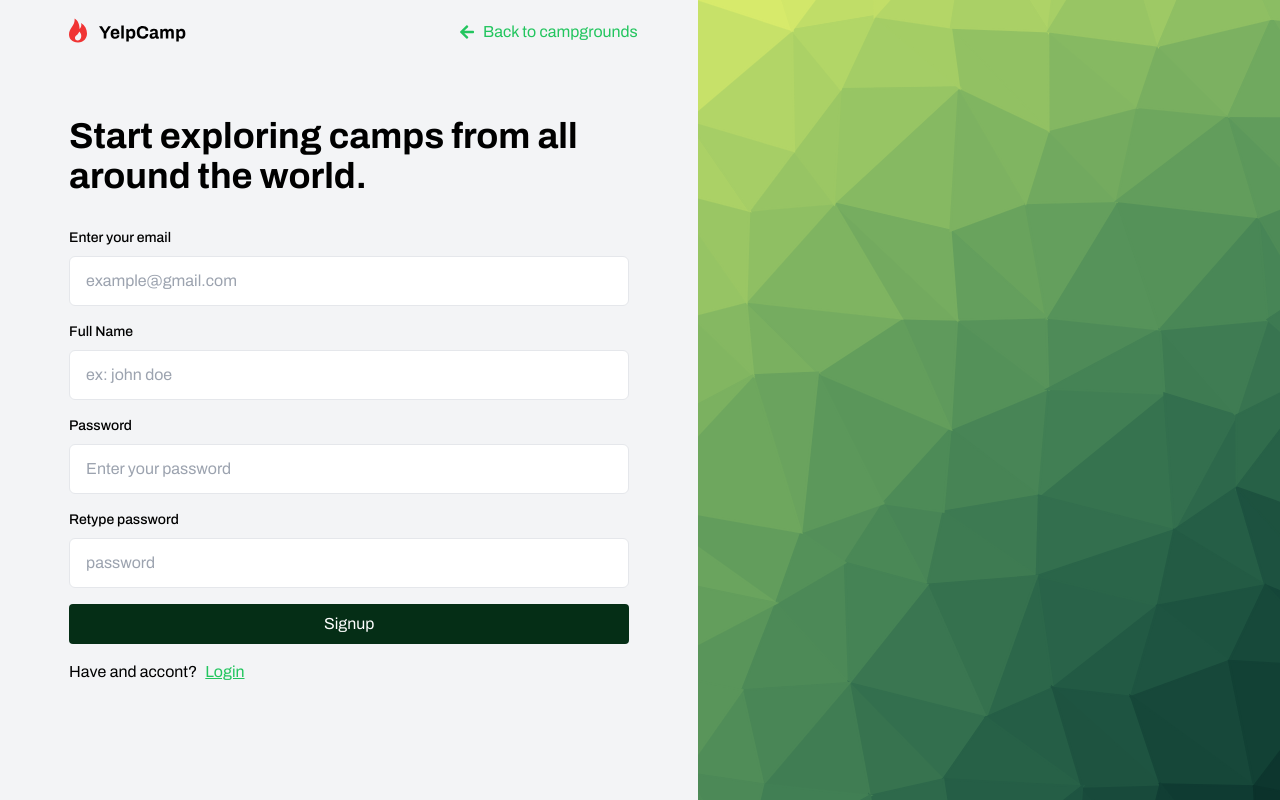
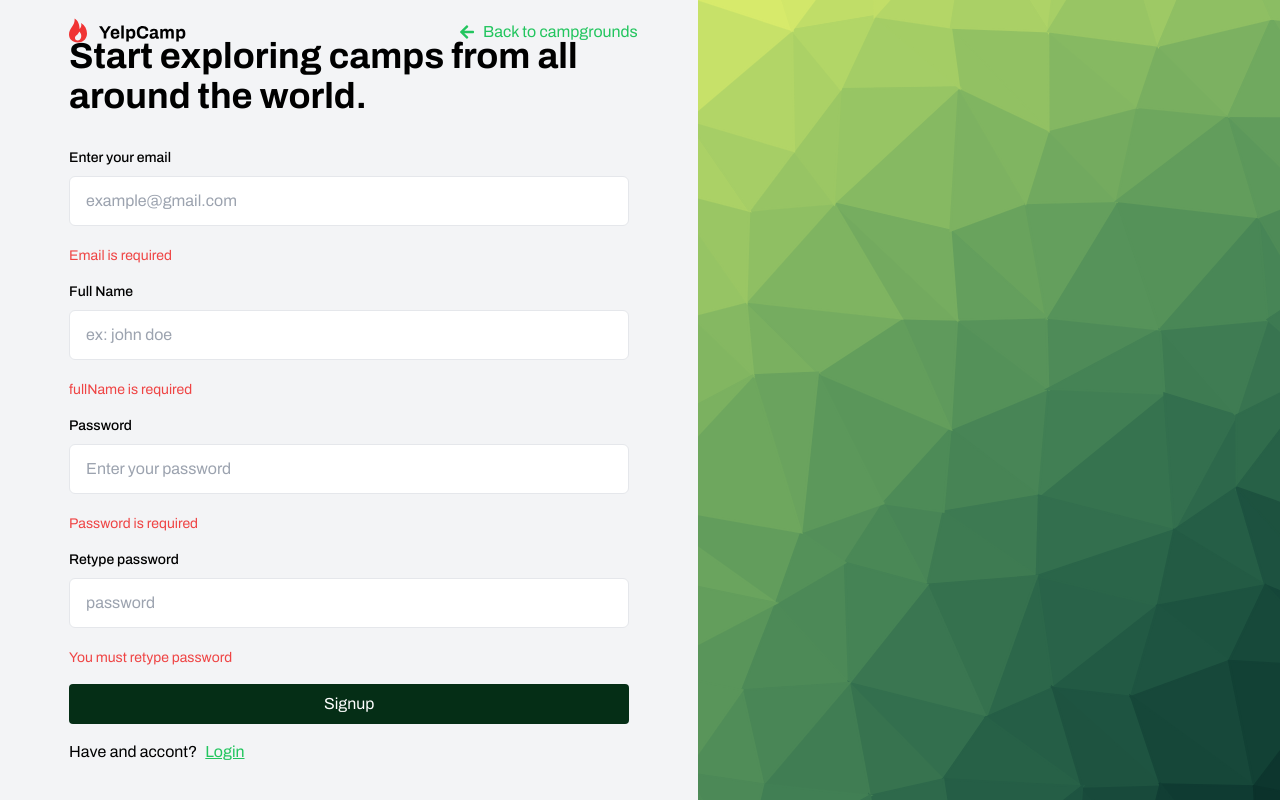
Before and after one commit to Mustafa777Xo/YelpCamp, a React (Vite) app: page /signup in a window 1280 px wide. Both pictures are taken after a click on the button "Signup". Built offline with nearby package versions, Linux system fonts and the light colour scheme.

Commit message:
add valdition for the sigunp

```diff
--- a/src/components/specific/signup_page/SignupContent.tsx
+++ b/src/components/specific/signup_page/SignupContent.tsx
@@ -3,8 +3,43 @@ import BaseTextField from "@/components/common/BaseTextfield";
 import { FaArrowLeft } from "react-icons/fa";
 import logo from "@/assets/images/Logo.svg";
 import { Link } from "react-router-dom";
+import { useState } from "react";
 
 const SignupContent = () => {
+  const [email, setEmail] = useState("");
+  const [fullName, setFullName] = useState("");
+  const [password, setPassword] = useState("");
+  const [reTypePassword, setreTypePassword] = useState("");
+
+  const [errors, setErrors] = useState<{
+    email?: string;
+    password?: string;
+    fullName?: string;
+    reTypePassword?: string;
+  }>({});
+
+  const handleSignUp = () => {
+    const newErrors: {
+      email?: string;
+      password?: string;
+      fullName?: string;
+      reTypePassword?: string;
+    } = {};
+
+    if (!email) newErrors.email = "Email is required";
+    if (!fullName) newErrors.fullName = "fullName is required";
+    if (!password) newErrors.password = "Password is required";
+    if (!reTypePassword) newErrors.reTypePassword = "You must retype password";
+
+    if (Object.keys(newErrors).length > 0) {
+      setErrors(newErrors);
+    } else {
+      // Proceed with the login logic
+      console.log("Logging in...", { email, password });
+      // Clear errors
+      setErrors({});
+    }
+  };
   return (
     <>
       <div className="container max-w-xl">
@@ -27,23 +62,45 @@ const SignupContent = () => {
               label="Enter your email"
               placeholder="example@gmail.com"
               type="text"
+              value={email}
+              onChange={(e) => setEmail(e.target.value)}
             />
+            {errors.email && (
+              <p className="text-red-500 text-sm mt-1">{errors.email}</p>
+            )}
             <BaseTextField
               label="Full Name"
               placeholder="ex: john doe"
               type="text"
+              value={fullName}
+              onChange={(e) => setFullName(e.target.value)}
             />
+            {errors.fullName && (
+              <p className="text-red-500 text-sm mt-1">{errors.fullName}</p>
+            )}
             <BaseTextField
               label="Password"
               placeholder="Enter your password"
               type="password"
+              value={password}
+              onChange={(e) => setPassword(e.target.value)}
             />
+            {errors.password && (
+              <p className="text-red-500 text-sm mt-1">{errors.password}</p>
+            )}
             <BaseTextField
               label="Retype password"
               placeholder="password"
               type="password"
+              value={reTypePassword}
+              onChange={(e) => setreTypePassword(e.target.value)}
             />
-            <BaseButton text="Signup" btnType="filled" />
+            {errors.reTypePassword && (
+              <p className="text-red-500 text-sm mt-1">
+                {errors.reTypePassword}
+              </p>
+            )}
+            <BaseButton text="Signup" btnType="filled" onClick={handleSignUp} />
 
             <div className="flex items-center gap-2">
               <p>Have and accont?</p>
```
